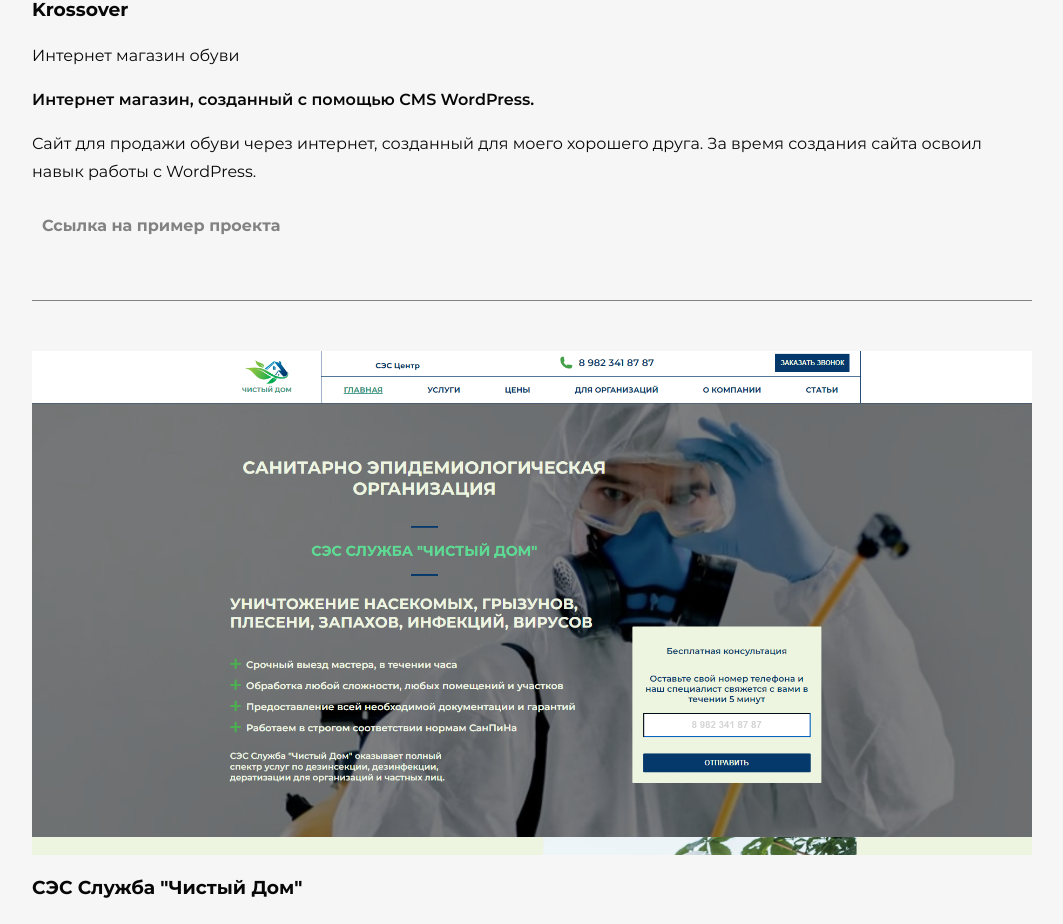
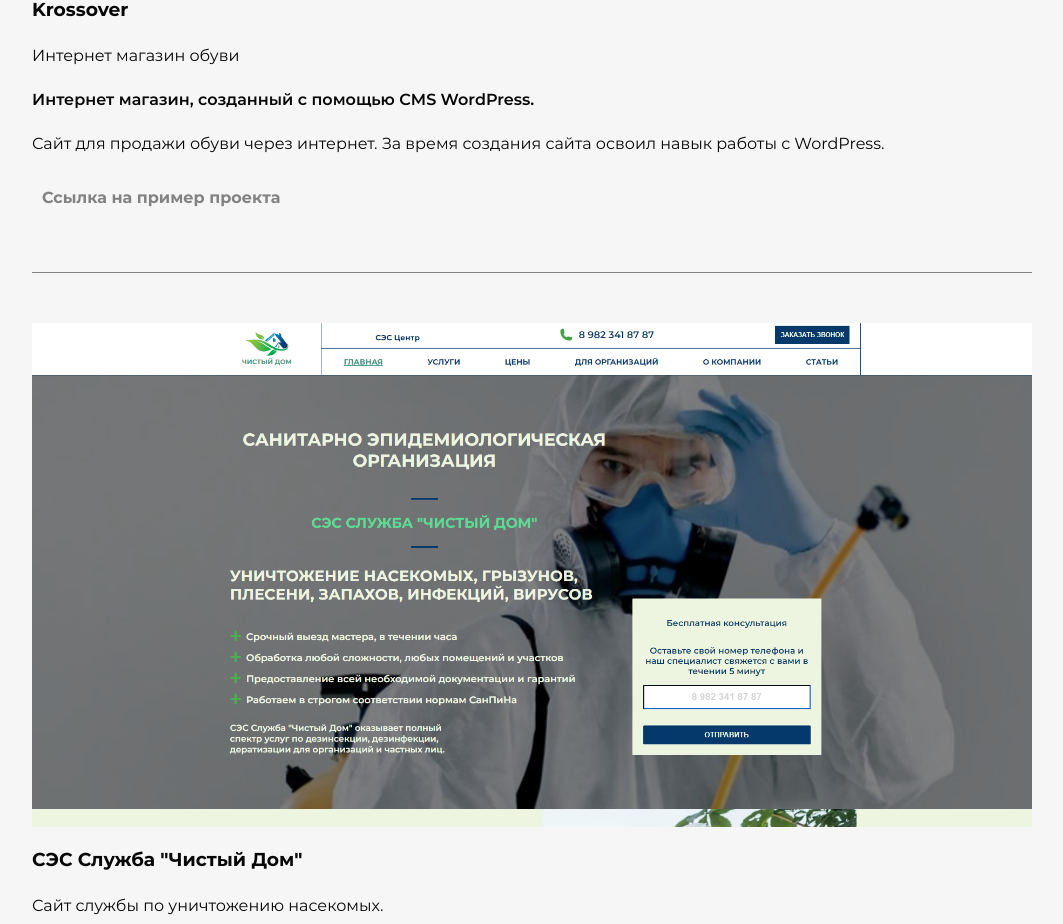
Before and after one commit to DenisJet/my-portfolio, a React (Create React App) app: page / in a window 1280 px wide. Shown: the part 3239-4163 px from the top of the page, without its empty margins (108-1171 px from the left). Built offline with nearby package versions, Linux system fonts and the light colour scheme.

Commit message:
add new project

```diff
--- a/src/moke.js
+++ b/src/moke.js
@@ -1,4 +1,17 @@
 export const projects = [
+  {
+    id: 17,
+    type: 'pet-проекты',
+    name: 'My ToDo List',
+    image: 'images/mytodo.png',
+    title: 'Список задач.',
+    description: 'Nest JS, Next JS, MongoDB, TypeScript',
+    opinion:
+      'В приложении реализован функционал добавления новой задачи с указанием заголовка, описания и статуса. Так же есть возможность изменения и удаления существующих задач. Приложение развернуто на сервере из docker контейнера, можете добавить мне пару задач)).',
+    link: 'http://5.35.89.103:3000/',
+    repolinkFront: 'https://github.com/DenisJet/mytodo-client',
+    repolinkBack: 'https://github.com/DenisJet/mytodo-server',
+  },
   {
     id: 16,
     type: 'коммерческие',
@@ -42,8 +55,7 @@
     image: 'images/krossover.png',
     title: 'Интернет магазин обуви',
     description: 'Интернет магазин, созданный с помощью CMS WordPress.',
-    opinion:
-      'Сайт для продажи обуви через интернет, созданный для моего хорошего друга. За время создания сайта освоил навык работы с WordPress.',
+    opinion: 'Сайт для продажи обуви через интернет. За время создания сайта освоил навык работы с WordPress.',
     link: 'https://krossover-shoes.ru/',
   },
   {
```
Also changed, not shown: public/images/mytodo.png (added).
